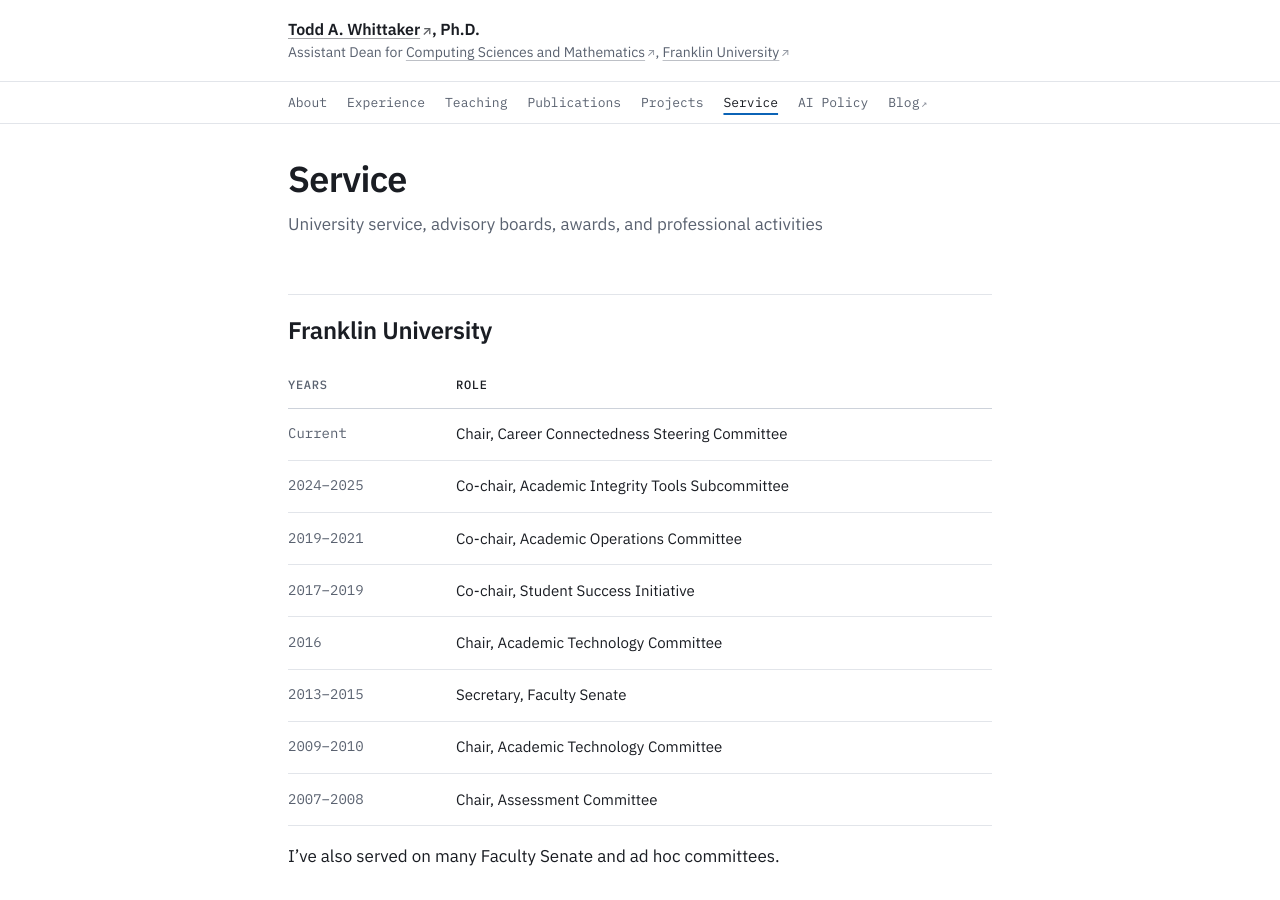
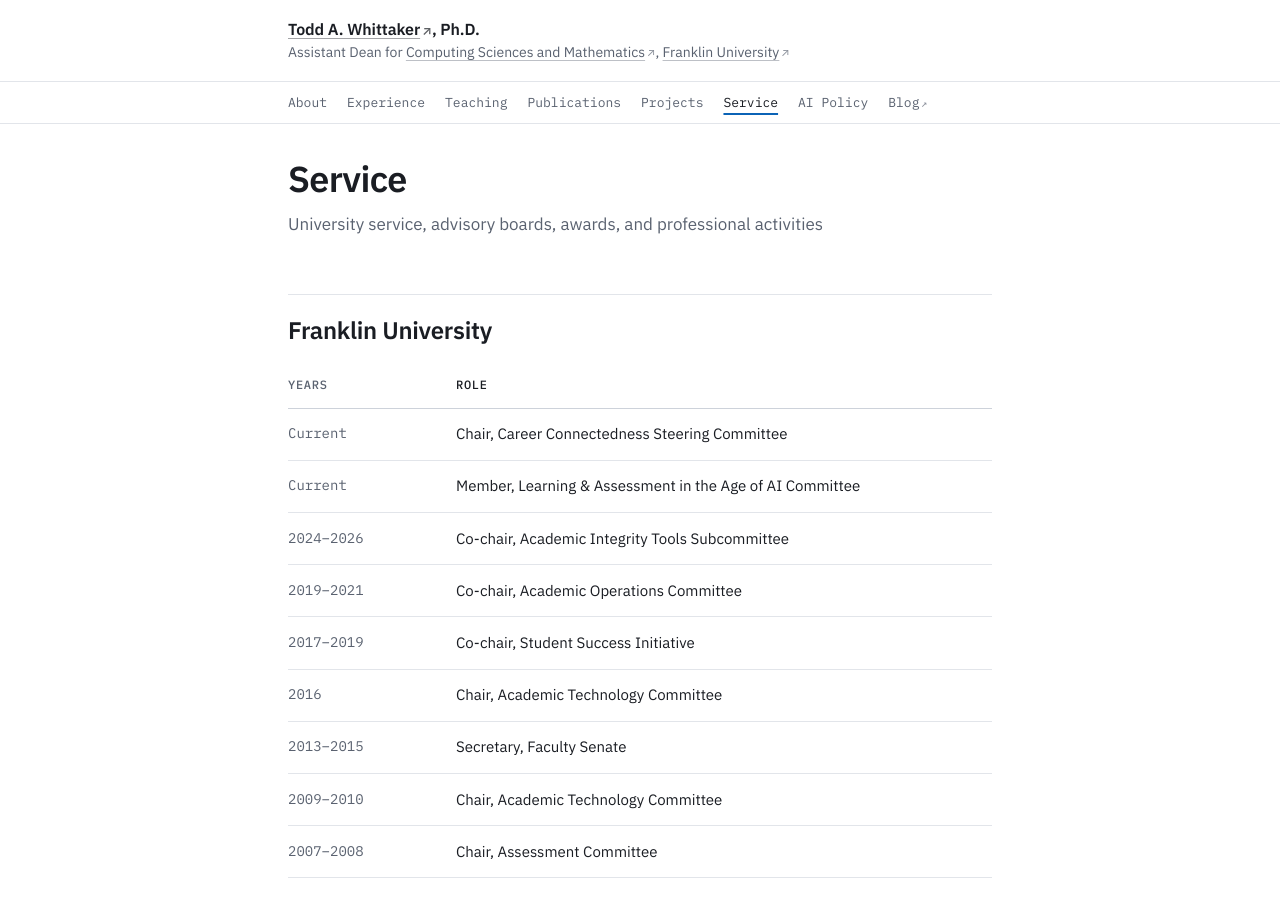
Before and after one commit to toddawhittaker/toddawhittaker.github.io, a Jekyll site: the page built from docs/service/index.md, in a window 1280 px wide and 900 px high. Built offline with Jekyll 4.4.1, drawn with Linux system fonts in a browser that asks for light colours; our own code applies the rules of GitHub Pages for plain Markdown files.

Commit message:
Add AI committee membership; extend integrity subcommittee to 2026

```diff
--- a/docs/service/index.md
+++ b/docs/service/index.md
@@ -11,7 +11,8 @@ title: Service
 | Years | Role |
 |---|---|
 | Current | Chair, Career Connectedness Steering Committee |
-| 2024–2025 | Co-chair, Academic Integrity Tools Subcommittee |
+| Current | Member, Learning & Assessment in the Age of AI Committee |
+| 2024–2026 | Co-chair, Academic Integrity Tools Subcommittee |
 | 2019–2021 | Co-chair, Academic Operations Committee |
 | 2017–2019 | Co-chair, Student Success Initiative |
 | 2016 | Chair, Academic Technology Committee |
```
